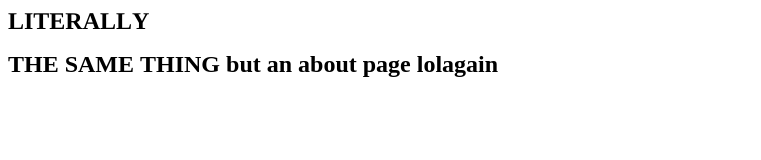
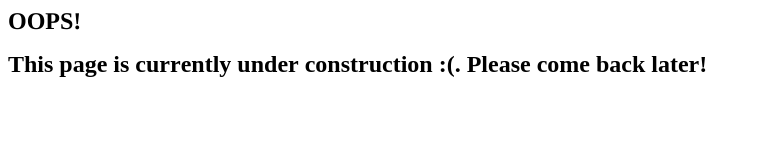
Before and after one commit to alex-sugden/web, a plain HTML site: page projects.html in a window 1280 px wide. Shown: the whole page, without its empty margins (0-761 px from the left). Drawn offline with Linux system fonts and the light colour scheme.

Commit message:
Update and rename about.html to projects.html

```diff
--- a/about.html
+++ b/projects.html
@@ -11,7 +11,7 @@
   </style>
 </head>
 <body>
-<h1 style="margin: 0.0px 0.0px 16.1px 0.0px; font: 24.0px Times; -webkit-text-stroke: #000000"><span class="s1"><b>LITERALLY</b></span></h1>
-<h1 style="margin: 0.0px 0.0px 16.1px 0.0px; font: 24.0px 'American Typewriter'; -webkit-text-stroke: #000000"><span class="s1"><b>THE SAME THING but an about page lolagain</b></span></h1>
+<h1 style="margin: 0.0px 0.0px 16.1px 0.0px; font: 24.0px Times; -webkit-text-stroke: #000000"><span class="s1"><b>OOPS!</b></span></h1>
+<h1 style="margin: 0.0px 0.0px 16.1px 0.0px; font: 24.0px 'American Typewriter'; -webkit-text-stroke: #000000"><span class="s1"><b>This page is currently under construction :(. Please come back later!</b></span></h1>
 </body>
 </html>
```
